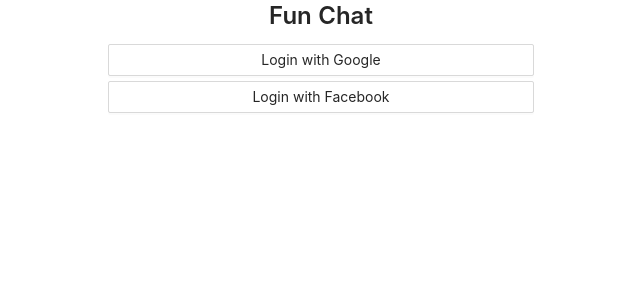
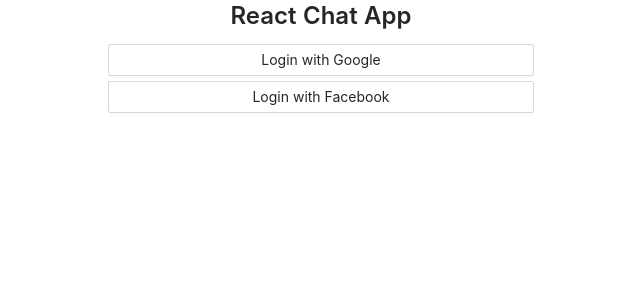
Before and after one commit to ndungx/react-chat-app, a React (Create React App) app: page /login in a window 1280 px wide. Shown: the top 300 px of the page, without its empty margins (319-959 px from the left). Built offline with nearby package versions, Linux system fonts and the light colour scheme; no server answers.

Commit message:
Fix text

```diff
--- a/public/index.html
+++ b/public/index.html
@@ -6,7 +6,7 @@
     <link rel="icon" href="%PUBLIC_URL%/favicon.ico" />
     <meta name="viewport" content="width=device-width, initial-scale=1" />
     <meta name="theme-color" content="#000000" />
-    <meta name="description" content="Web site created using create-react-app" />
+    <meta name="description" content="React Chat App" />
     <link rel="apple-touch-icon" href="%PUBLIC_URL%/logo192.png" />
     <link rel="manifest" href="%PUBLIC_URL%/manifest.json" />
     <title>React Chat App</title>
--- a/src/Components/Login/index.js
+++ b/src/Components/Login/index.js
@@ -29,7 +29,7 @@
             <Row justify='center' style={{ height: 800 }}>
                 <Col span={8}>
                     <Title style={{ textAlign: 'center' }} level={3}>
-                        Fun Chat
+                        React Chat App
                     </Title>
                     <Button style={{ width: '100%', marginBottom: 5 }}
                         onClick={() => handleLogin(googleProvider)}
```
